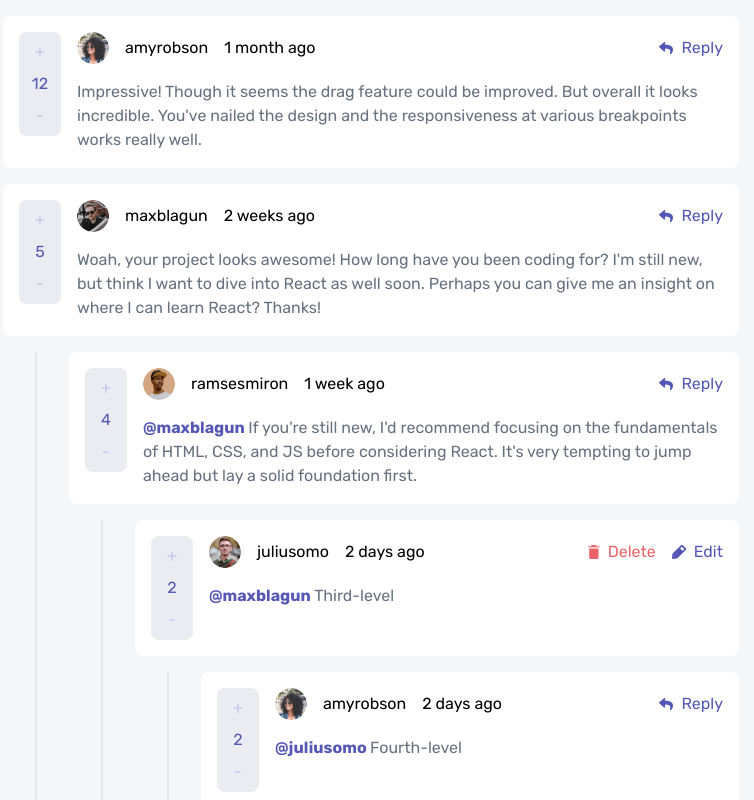
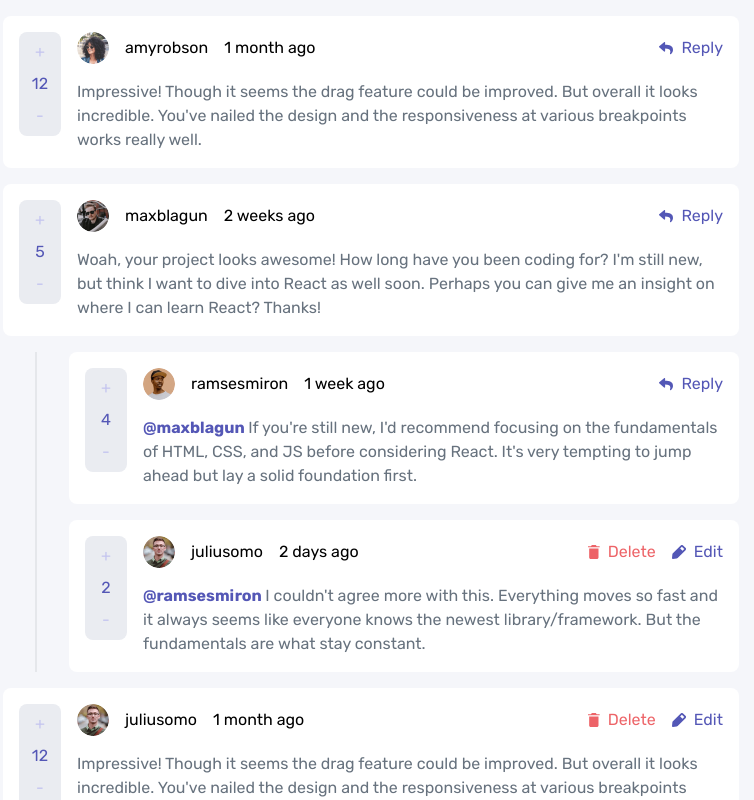
Before and after one commit to dominikrubroeder/interactive-comments-section-website, a Next.js app: page / in a window 1280 px wide. Shown: the top 800 px of the page, without its empty margins (269-1023 px from the left). Built offline with nearby package versions, Linux system fonts and the light colour scheme.

Commit message:
Refine adding, deleting comments, updating the comment score

```diff
--- a/components/Comment.tsx
+++ b/components/Comment.tsx
@@ -31,18 +31,6 @@ const Comment: React.FC<IComment> = ({
     setShowDeleteModal(false);
   };
 
-  const deepIterator = (target: any) => {
-    console.log(target);
-    console.log(typeof target);
-    if (typeof target === 'object') {
-      for (const key in target) {
-        deepIterator(target[key]);
-      }
-    } else {
-      console.log(target);
-    }
-  };
-
   return (
     <>
       {showDeleteModal && (
@@ -60,13 +48,13 @@ const Comment: React.FC<IComment> = ({
             <footer className="flex items-center justify-end gap-2">
               <button
                 className="bg-app-neutral-blue-grayish text-white px-4 py-2 rounded-lg"
-                onClick={() => deleteHandler(id)}
+                onClick={() => setShowDeleteModal(false)}
               >
                 No, cancel
               </button>
               <button
                 className="bg-app-primary-red-soft text-white px-4 py-2 rounded-lg"
-                onClick={() => commentsCtx?.deleteComment(id)}
+                onClick={() => deleteHandler(id)}
               >
                 Yes, delete
               </button>
@@ -139,10 +127,7 @@ const Comment: React.FC<IComment> = ({
             )}
           </header>
 
-          <p
-            className="text-app-neutral-blue-grayish"
-            onClick={() => deepIterator(replies)}
-          >
+          <p className="text-app-neutral-blue-grayish">
             {replyingTo && (
               <span className="text-app-primary-blue-moderate font-bold">
                 @{replyingTo}&nbsp;
--- a/data/data.ts
+++ b/data/data.ts
@@ -74,53 +74,7 @@ export const commentList: IComment[] = [
           },
           username: 'ramsesmiron',
         },
-        replies: [
-          {
-            id: 5,
-            content: 'Third-level',
-            createdAt: '2 days ago',
-            score: 2,
-            replyingTo: 'maxblagun',
-            user: {
-              image: {
-                png: '/images/avatars/image-juliusomo.png',
-                webp: '/images/avatars/image-juliusomo.webp',
-              },
-              username: 'juliusomo',
-            },
-            replies: [
-              {
-                id: 6,
-                content: 'Fourth-level',
-                createdAt: '2 days ago',
-                score: 2,
-                replyingTo: 'juliusomo',
-                user: {
-                  image: {
-                    png: '/images/avatars/image-amyrobson.png',
-                    webp: '/images/avatars/image-amyrobson.webp',
-                  },
-                  username: 'amyrobson',
-                },
-                replies: [],
-              },
-            ],
-          },
-          {
-            id: 8,
-            content: 'tetingssss.',
-            createdAt: '1 month ago',
-            score: 12,
-            user: {
-              image: {
-                png: '/images/avatars/image-amyrobson.png',
-                webp: '/images/avatars/image-amyrobson.webp',
-              },
-              username: 'amyrobson',
-            },
-            replies: [],
-          },
-        ],
+        replies: [],
       },
       {
         id: 4,
@@ -140,4 +94,13 @@ export const commentList: IComment[] = [
       },
     ],
   },
+  {
+    id: 5,
+    content:
+      "Impressive! Though it seems the drag feature could be improved. But overall it looks incredible. You've nailed the design and the responsiveness at various breakpoints works really well.",
+    createdAt: '1 month ago',
+    score: 12,
+    user: currentUser,
+    replies: [],
+  },
 ];
--- a/store/commentsContext.tsx
+++ b/store/commentsContext.tsx
@@ -12,11 +12,12 @@ const CommentsContextProvider: React.FC<CommentsContextProviderProps> = ({
 }) => {
   const [comments, setComments] = useState<IComment[]>(commentList);
 
+  const addCommentHandler = (newComment: IComment, replyingToId: number) => {
     const deepIterator = (
       target: IComment[],
       commentId: number,
       newComment: IComment
-  ): IComment | undefined => {
+    ) => {
       if (typeof target !== 'object') console.log('Not a valid object');
 
       const commentToFind = target.find((comment) => comment.id === commentId);
@@ -28,38 +29,67 @@ const CommentsContextProvider: React.FC<CommentsContextProviderProps> = ({
         return;
       }
 
-    console.log('count');
       commentToFind.replies.push(newComment);
       setComments([...comments]);
-    return commentToFind;
     };
 
-  const addCommentHandler = (newComment: IComment, replyingToId: number) => {
-    const test = deepIterator(comments, replyingToId, newComment);
+    deepIterator(comments, replyingToId, newComment);
   };
 
   const deleteCommentHandler = (commentId: number) => {
-    // setComments((previousState) =>
-    //   previousState.filter((comment) => comment.id !== commentId)
-    // );
+    const deepIterator = (target: IComment[], commentId: number) => {
+      if (typeof target !== 'object') console.log('Not a valid object');
+
+      const indexOfCommentToDelete = target.findIndex(
+        (comment) => comment.id === commentId
+      );
+
+      if (indexOfCommentToDelete === -1) {
+        target.forEach((comment) => deepIterator(comment.replies, commentId));
+        return;
+      }
+
+      target.splice(indexOfCommentToDelete, 1);
+      setComments([...comments]);
+    };
+
+    deepIterator(comments, commentId);
   };
 
   const increaseScore = (commentId: number) => {
-    comments.map((comment: IComment) => {
-      if (comment.id === commentId) {
-        comment.score += 1;
+    const deepIterator = (target: IComment[], commentId: number) => {
+      if (typeof target !== 'object') console.log('Not a valid object');
+
+      const commentToFind = target.find((comment) => comment.id === commentId);
+
+      if (!commentToFind) {
+        target.forEach((comment) => deepIterator(comment.replies, commentId));
+        return;
+      }
+
+      commentToFind.score += 1;
       setComments([...comments]);
-      }
-    });
+    };
+
+    deepIterator(comments, commentId);
   };
 
   const decreaseScore = (commentId: number) => {
-    comments.map((comment: IComment) => {
-      if (comment.id === commentId) {
-        comment.score -= 1;
+    const deepIterator = (target: IComment[], commentId: number) => {
+      if (typeof target !== 'object') console.log('Not a valid object');
+
+      const commentToFind = target.find((comment) => comment.id === commentId);
+
+      if (!commentToFind) {
+        target.forEach((comment) => deepIterator(comment.replies, commentId));
+        return;
+      }
+
+      commentToFind.score -= 1;
       setComments([...comments]);
-      }
-    });
+    };
+
+    deepIterator(comments, commentId);
   };
 
   useEffect(() => {
```
Lines whose indentation alone changed are shown as unchanged.
